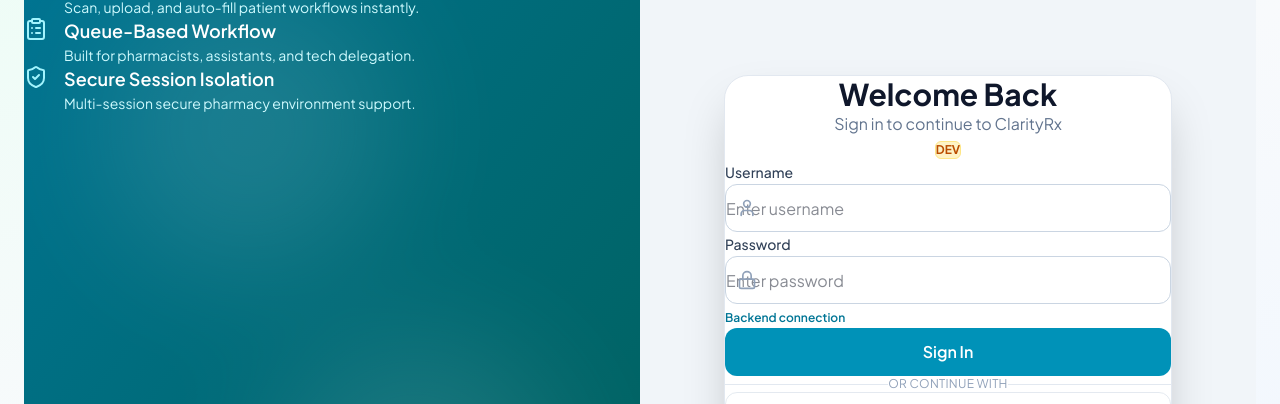
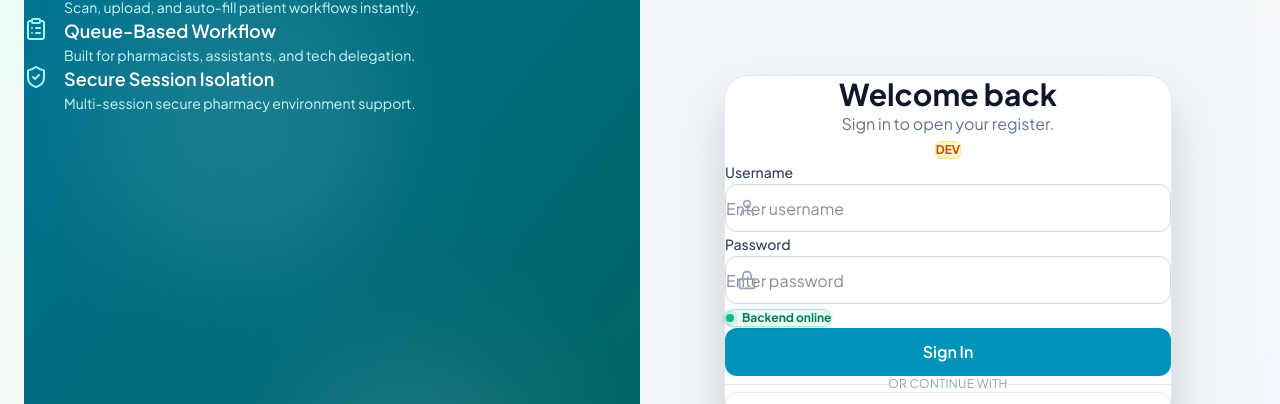
Before and after one commit to rphshabaz-learner/clarityrx-pos, a React (Create React App) app: page / in a window 1280 px wide. Shown: the part 119-523 px from the top of the page. Built offline with nearby package versions, Linux system fonts and the light colour scheme; no server answers.

Commit message:
Update AuthScreen.jsx

```diff
--- a/src/modules/AuthScreen.jsx
+++ b/src/modules/AuthScreen.jsx
@@ -1,5 +1,9 @@
 import React, { useEffect, useMemo, useState } from "react";
 import {
+  Activity,
+  ArrowRight,
+  Eye,
+  EyeOff,
   ShieldCheck,
   Lock,
   User,
@@ -8,6 +12,7 @@
   ScanLine,
   ClipboardList,
   Fingerprint,
+  Wifi,
 } from "lucide-react";
 import { useAuth } from "../AuthContext";
 import {
@@ -54,19 +59,23 @@
     return (
       <button
         type="button"
-        className="text-xs font-semibold text-cyan-700 hover:text-cyan-800"
+        className="inline-flex items-center gap-2 rounded-full border border-emerald-200 bg-emerald-50 px-3 py-2 text-xs font-bold text-emerald-700 shadow-sm transition hover:border-emerald-300 hover:bg-emerald-100"
         onClick={() => setOpen(true)}
       >
-        Backend connection
+        <span className="h-2 w-2 rounded-full bg-emerald-500 shadow-[0_0_0_4px_rgba(16,185,129,0.14)]" />
+        Backend online
       </button>
     );
   }
 
   return (
-    <div className="rounded-2xl border border-slate-200 bg-slate-50 p-4 space-y-3">
+    <div className="space-y-3 rounded-lg border border-slate-200 bg-slate-50 p-4">
       <div className="flex items-center justify-between gap-3">
-        <div>
-          <div className="text-sm font-bold text-slate-800">Backend connection</div>
+        <div className="min-w-0">
+          <div className="flex items-center gap-2 text-sm font-bold text-slate-800">
+            <Wifi className="h-4 w-4 text-cyan-700" />
+            Backend connection
+          </div>
           <div className="text-xs text-slate-500 mt-1">Current API: {apiBaseUrl}</div>
         </div>
         <button
@@ -81,7 +90,7 @@
       <label className="block text-xs font-semibold text-slate-600">
         API base URL
         <input
-          className="mt-1 w-full h-10 px-3 rounded-xl border border-slate-300 focus:outline-none focus:ring-2 focus:ring-cyan-500"
+          className="mt-1 h-10 w-full rounded-lg border border-slate-300 px-3 focus:outline-none focus:ring-2 focus:ring-cyan-500"
           value={apiInput}
           onChange={(e) => setApiInput(e.target.value)}
           placeholder="http://localhost:4000/api"
@@ -91,7 +100,7 @@
       <label className="block text-xs font-semibold text-slate-600">
         Socket URL
         <input
-          className="mt-1 w-full h-10 px-3 rounded-xl border border-slate-300 focus:outline-none focus:ring-2 focus:ring-cyan-500"
+          className="mt-1 h-10 w-full rounded-lg border border-slate-300 px-3 focus:outline-none focus:ring-2 focus:ring-cyan-500"
           value={socketInput}
           onChange={(e) => setSocketInput(e.target.value)}
           placeholder="http://localhost:4000"
@@ -101,14 +110,14 @@
       <div className="flex flex-wrap gap-2">
         <button
           type="button"
-          className="h-9 px-3 rounded-xl bg-cyan-600 hover:bg-cyan-700 text-white text-xs font-bold"
+          className="h-9 rounded-lg bg-cyan-700 px-3 text-xs font-bold text-white hover:bg-cyan-800"
           onClick={saveAndReload}
         >
           Save and reload
         </button>
         <button
           type="button"
-          className="h-9 px-3 rounded-xl border border-slate-300 bg-white text-slate-700 text-xs font-bold hover:bg-slate-100"
+          className="h-9 rounded-lg border border-slate-300 bg-white px-3 text-xs font-bold text-slate-700 hover:bg-slate-100"
           onClick={() => {
             setApiInput("http://localhost:4000/api");
             setSocketInput("http://localhost:4000");
@@ -119,7 +128,7 @@
         {hasRuntimeOverride ? (
           <button
             type="button"
-            className="h-9 px-3 rounded-xl border border-slate-300 bg-white text-slate-700 text-xs font-bold hover:bg-slate-100"
+            className="h-9 rounded-lg border border-slate-300 bg-white px-3 text-xs font-bold text-slate-700 hover:bg-slate-100"
             onClick={clearAndReload}
           >
             Clear override
@@ -149,6 +158,7 @@
   } = useAuth();
 
   const [credentials, setCredentials] = useState({ username: "", password: "" });
+  const [showPassword, setShowPassword] = useState(false);
   const [mfaCode, setMfaCode] = useState("");
   const [mfaBundle, setMfaBundle] = useState(null);
   const [recoveryCodes, setRecoveryCodes] = useState([]);
@@ -162,7 +172,7 @@
     ? "MFA Enrollment"
     : pendingMfa
       ? "MFA Verification"
-      : "Welcome Back";
+      : "Welcome back";
 
   const panelSubtitle = useMemo(() => {
     if (pendingMfaEnrollment) {
@@ -174,7 +184,7 @@
     if (pendingMfa) {
       return "Enter your authenticator code or a recovery code to continue.";
     }
-    return "Sign in to continue to ClarityRx";
+    return "Sign in to open your register.";
   }, [pendingMfa, pendingMfaEnrollment, enforcePrivilegedMfa]);
 
   const helperText = useMemo(() => {
```
